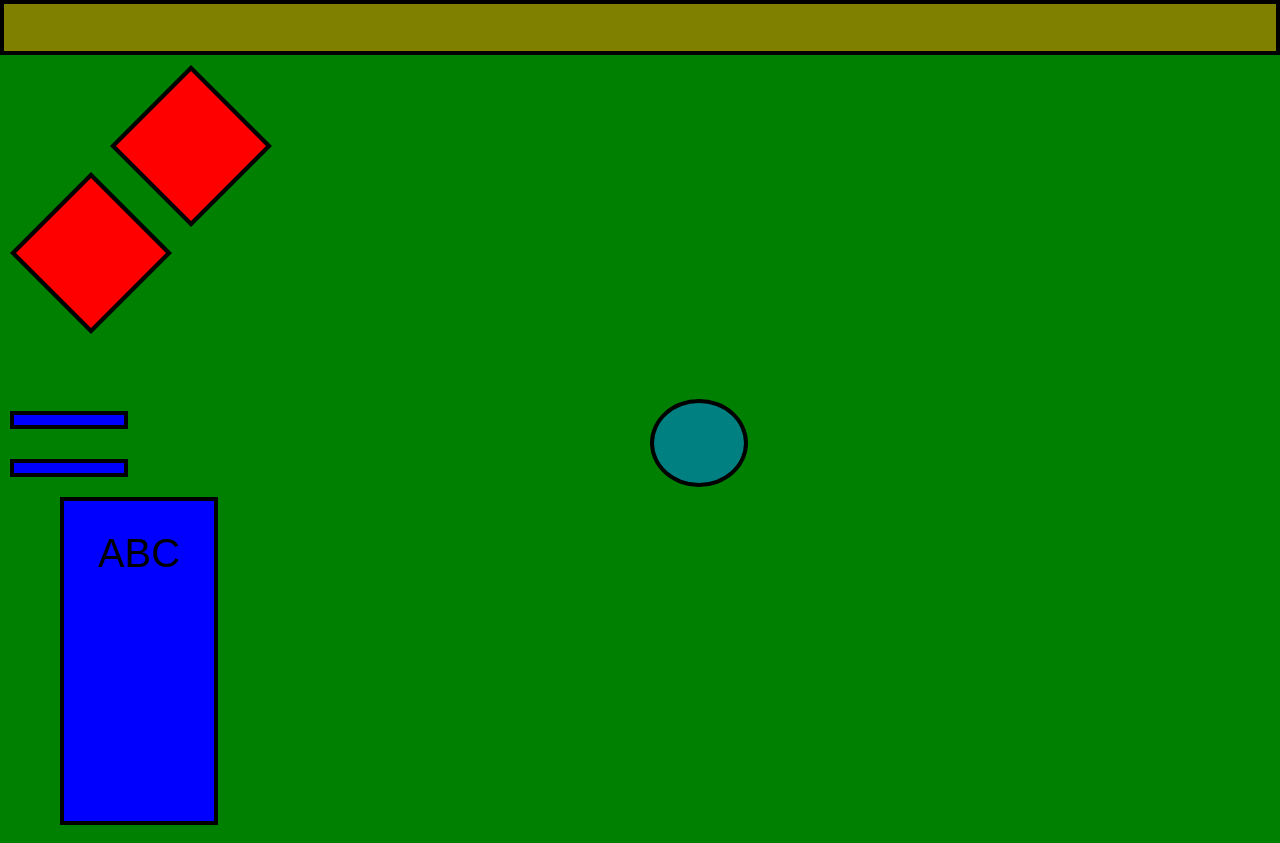
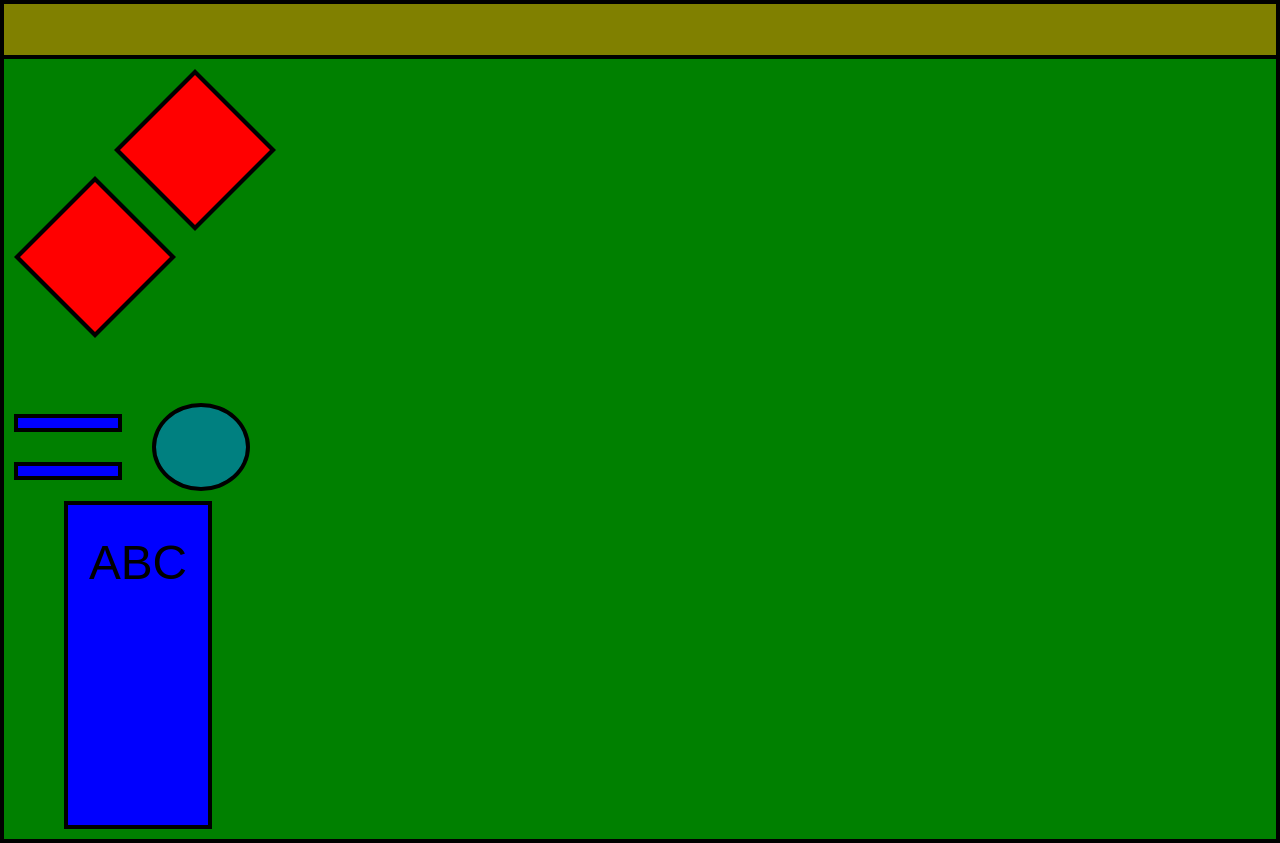
Before and after one commit to igorfstefanski/OptimoJuniorGameDesignerTask, a plain HTML site: page index.html in a window 1280 px wide. Drawn offline with Linux system fonts and the light colour scheme.

Commit message:
Fix columns, fix wrapper, add outer border

```diff
--- a/index.html
+++ b/index.html
@@ -7,8 +7,9 @@
         <link rel="stylesheet" href="style.css">
     </head>
     <body>
+        <div class="wrapper">
             <div class="banner"></div>
-        <div class="wrapper">
+            <div class="shapes">
                 <div>
                     <div class="rhombus-border" style="margin: 0 0 -55px 100px;">
                         <div class="rhombus"></div>
@@ -18,9 +19,11 @@
                     </div>
                 </div>
                 <div class="row">
-                <div class="col" style="padding-top: 12px;">
+                    <div class="col">
+                        <div>
                             <div class="small-rectangle" style="margin-bottom: 30px;"></div>
                             <div class="small-rectangle"></div>
+                        </div>
                     </div>
                     <div class="col">
                         <div class="oval"></div>
@@ -30,5 +33,6 @@
                     <div class="rectangle">ABC</div>
                 </div>
             </div>
+        </div>
     </body>
 </html>
--- a/style.css
+++ b/style.css
@@ -1,7 +1,6 @@
 * {
     margin: 0;
     padding: 0;
-    background-color: green;
     font-family: Arial;
     font-size: 1.2em;
 }
@@ -9,10 +8,16 @@
 .row {
     display: flex;
     margin-bottom: 10px;
+    align-items: center;
+    gap: 30px;
 }
 
-.col {
-    flex: 50%;
+.wrapper {
+    width: 100%;
+    height: 100%;
+    background-color: green;
+    box-sizing: border-box;
+    border: 4px solid black;
 }
 
 .banner {
@@ -20,11 +25,10 @@
     height: 55px;
     background-color: olive;
     box-sizing: border-box;
-    border: 4px solid black;
+    border-bottom: 4px solid black;
 }
 
-.wrapper {
-    width: 100%;
+.shapes {
     padding: 10px;
 }
 
@@ -47,7 +51,7 @@
 }
 
 .small-rectangle {
-    width: 110px;
+    width: 100px;
     height: 10px;
     background-color: blue;
     border: 4px solid black;
@@ -62,7 +66,7 @@
 }
 
 .rectangle {
-    width: 150px;
+    width: 140px;
     height: 290px;
     background-color: blue;
     border: 4px solid black;
```
Lines whose indentation alone changed are shown as unchanged.
